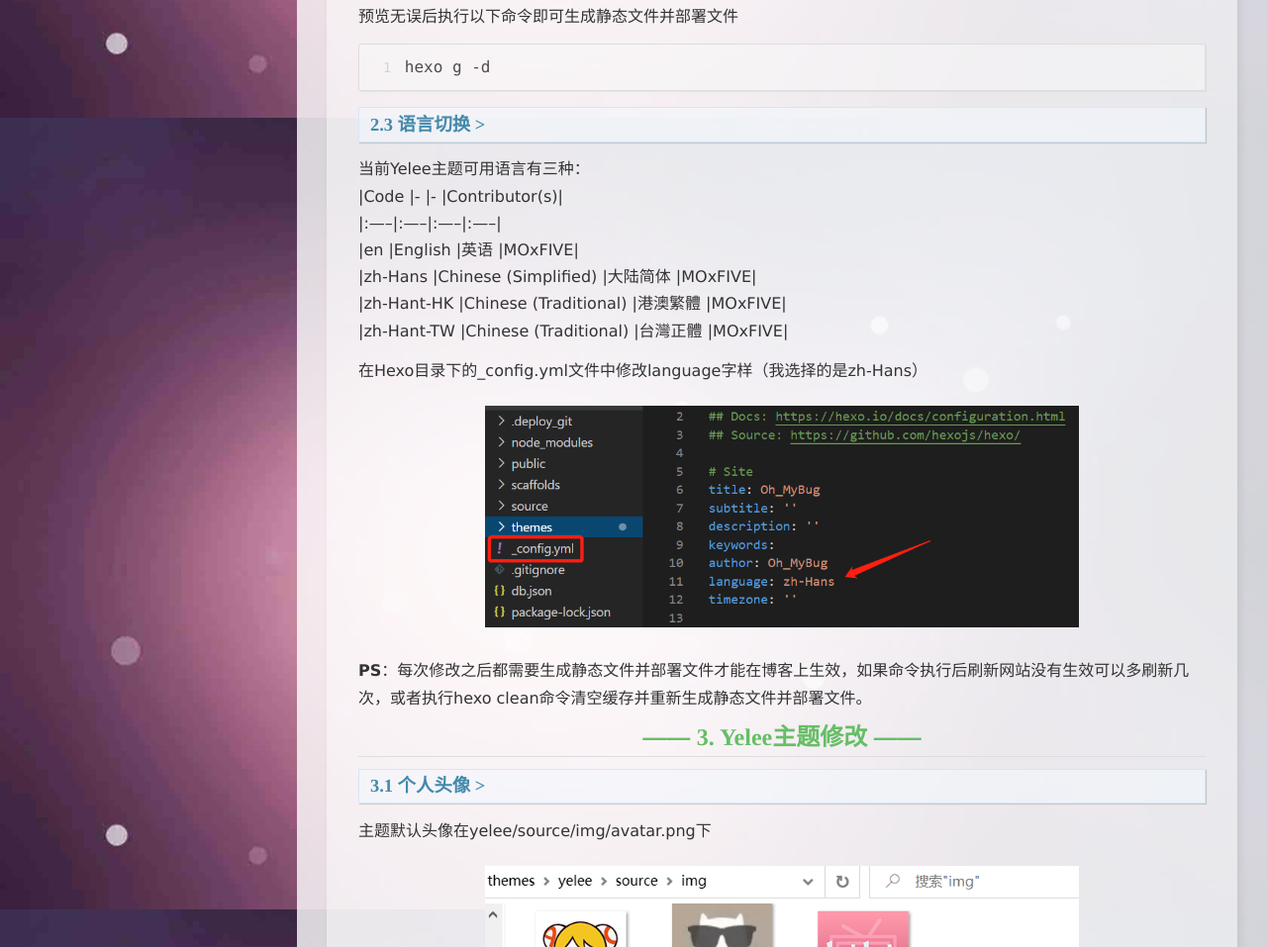
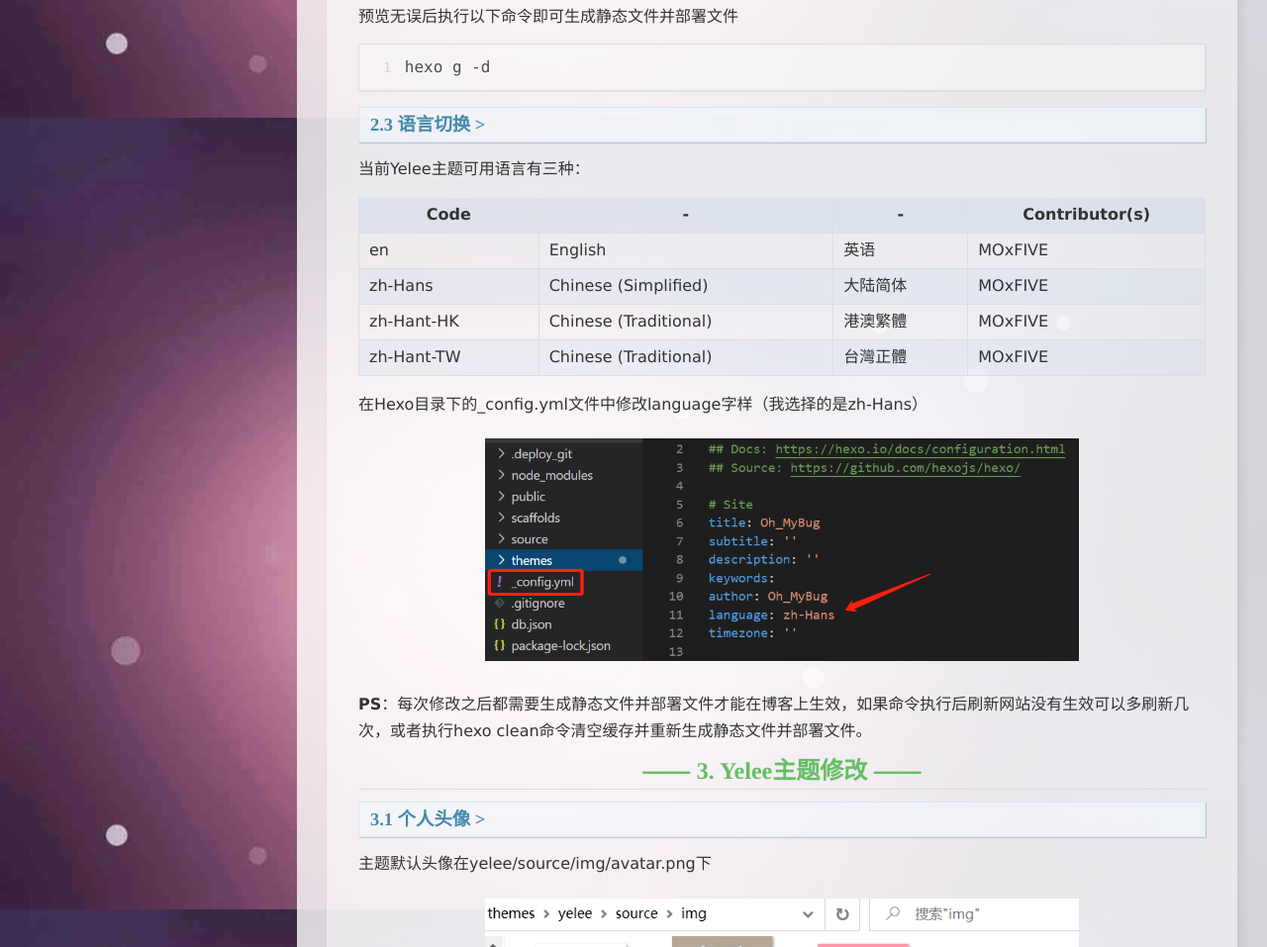
Before and after one commit to Oh-MyBug/Oh-MyBug.github.io, a plain HTML site: page 2020/04/11/Hexo主题——Yelee的使用-更新中/index.html in a window 1280 px wide. Shown: the part 1481-2438 px from the top of the page at 99% size. Drawn offline with nearby package versions, Linux system fonts and the light colour scheme; some packages are replaced by stand-ins of ours; a script that the page names is missing.

Commit message:
Site updated: 2020-04-11 16:24:06

```diff
--- a/2020/04/11/Hexo主题——Yelee的使用-更新中/index.html
+++ b/2020/04/11/Hexo主题——Yelee的使用-更新中/index.html
@@ -320,7 +320,41 @@
 <p>预览无误后执行以下命令即可生成静态文件并部署文件</p>
 <figure class="highlight plain"><table><tr><td class="gutter"><pre><span class="line">1</span><br></pre></td><td class="code"><pre><span class="line">hexo g -d</span><br></pre></td></tr></table></figure>
 
-<h3 id="2-3-语言切换"><a href="#2-3-语言切换" class="headerlink" title="2.3 语言切换"></a>2.3 语言切换</h3><p>当前Yelee主题可用语言有三种：<br>|Code       |-                        |-           |Contributor(s)|<br>|:—–|:—–|:—–|:—–|<br>|en            |English                |英语        |MOxFIVE|<br>|zh-Hans    |Chinese (Simplified)    |大陆简体    |MOxFIVE|<br>|zh-Hant-HK    |Chinese (Traditional)    |港澳繁體    |MOxFIVE|<br>|zh-Hant-TW    |Chinese (Traditional)    |台灣正體    |MOxFIVE|</p>
+<h3 id="2-3-语言切换"><a href="#2-3-语言切换" class="headerlink" title="2.3 语言切换"></a>2.3 语言切换</h3><p>当前Yelee主题可用语言有三种：</p>
+<table>
+<thead>
+<tr>
+<th align="left">Code</th>
+<th align="left">-</th>
+<th align="left">-</th>
+<th align="left">Contributor(s)</th>
+</tr>
+</thead>
+<tbody><tr>
+<td align="left">en</td>
+<td align="left">English</td>
+<td align="left">英语</td>
+<td align="left">MOxFIVE</td>
+</tr>
+<tr>
+<td align="left">zh-Hans</td>
+<td align="left">Chinese (Simplified)</td>
+<td align="left">大陆简体</td>
+<td align="left">MOxFIVE</td>
+</tr>
+<tr>
+<td align="left">zh-Hant-HK</td>
+<td align="left">Chinese (Traditional)</td>
+<td align="left">港澳繁體</td>
+<td align="left">MOxFIVE</td>
+</tr>
+<tr>
+<td align="left">zh-Hant-TW</td>
+<td align="left">Chinese (Traditional)</td>
+<td align="left">台灣正體</td>
+<td align="left">MOxFIVE</td>
+</tr>
+</tbody></table>
 <p>在Hexo目录下的_config.yml文件中修改language字样（我选择的是zh-Hans）</p>
 <div style="width:70%;margin:auto">
 <img src="/2020/04/11/Hexo%E4%B8%BB%E9%A2%98%E2%80%94%E2%80%94Yelee%E7%9A%84%E4%BD%BF%E7%94%A8-%E6%9B%B4%E6%96%B0%E4%B8%AD/3.jpg" class="" title="_config.yml以及language字样的具体位置">
```
